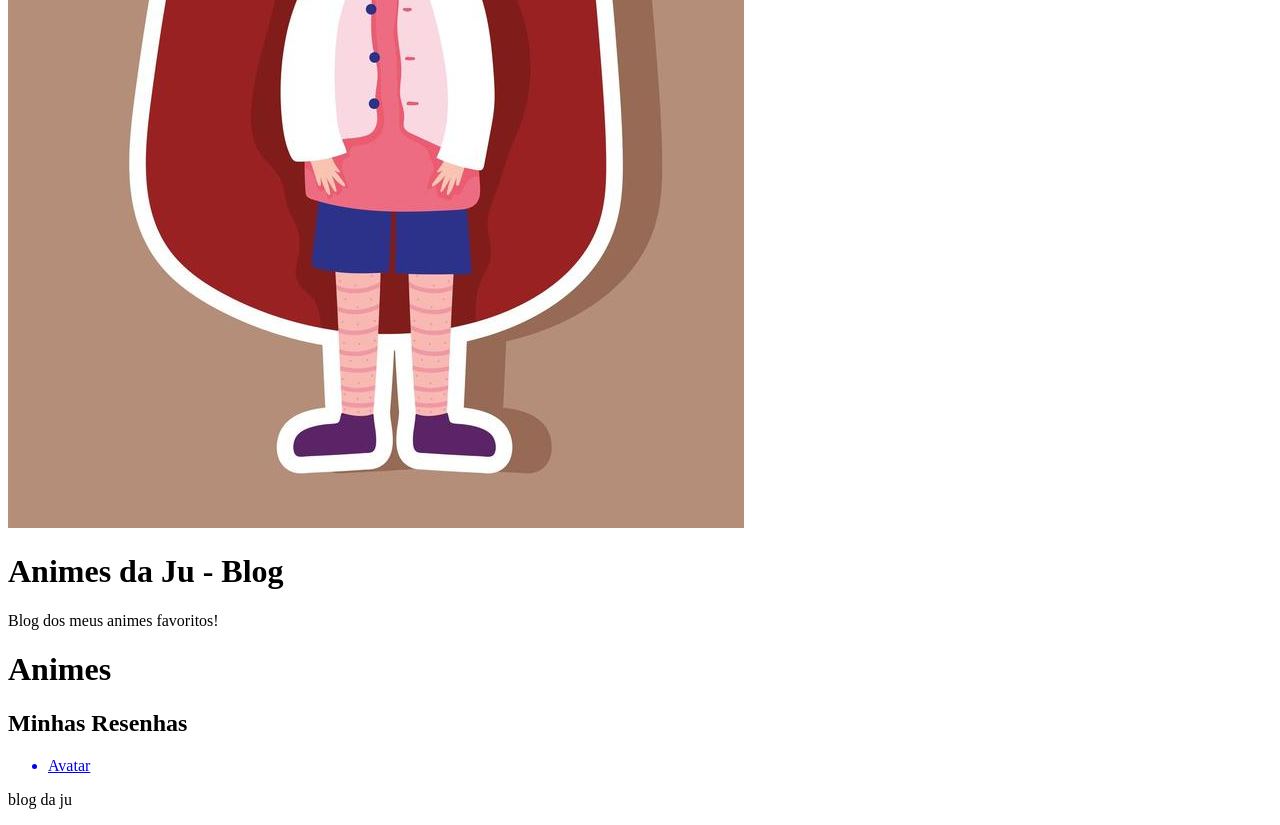
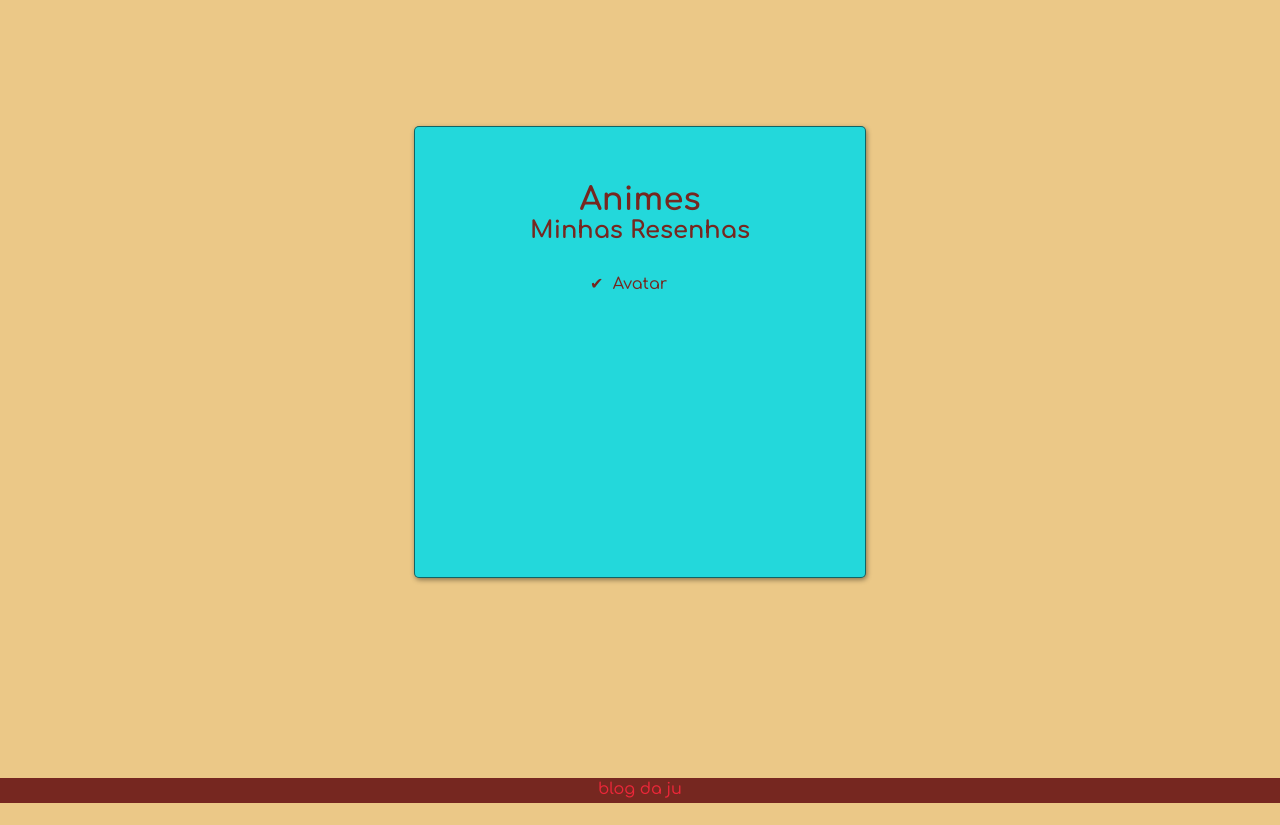
Before and after one commit to tmrprogramacao/projetos-html, a plain HTML site: page animes/animes.html in a window 1280 px wide. Shown: the part 460-1285 px from the top of the page. After the commit the page ends 1263 px from the top, so only its background shows below. Drawn offline with Linux system fonts and the light colour scheme.

Commit message:
alteracao anime

```diff
--- a/animes/animes.html
+++ b/animes/animes.html
@@ -5,6 +5,7 @@
     <meta http-equiv="X-UA-Compatible" content="IE=edge">
     <meta name="viewport" content="width=device-width, initial-scale=1.0">
     <title>Animes da Ju</title>
+    <link rel="stylesheet" href="estilos/estiloanime.css">
 </head>
 <body>
 
--- /dev/null
+++ b/animes/estilos/estiloanime.css
@@ -0,0 +1,115 @@
+@charset "UTF-8";
+@import url('https://fonts.googleapis.com/css2?family=Comfortaa:wght@300;500;700&display=swap');
+*{
+    margin: 0;
+    padding: 0;
+}
+
+
+:root{
+    --coramareloesc: #c18e0d;
+    --coramarelocla: #dfa43899;
+    --corciano: #23d8db;
+    --corvermelhoesc:#762720;
+    --corvermelhocla: #eb2739;
+
+}
+body{
+    background-color: var(--coramarelocla);
+    font-family: 'Comfortaa';
+}
+header{
+    height: 334px;
+    max-width: 1000px;
+    min-width: 300px;
+    margin: auto;
+    text-align: center;
+    background-color: var(--corciano);
+    border: 1px solid rgba(0, 0, 0, 0.527);
+    box-shadow: 1px 2px 5px rgba(0, 0, 0, 0.406);
+    margin-top: 50px;
+    border-radius: 5px;
+
+}
+.textoheader{
+    position: relative;
+    bottom: 150px;
+    left: 50px;
+    font-weight: 700;
+    color: var(--corvermelhoesc);
+    border-radius: 5px;
+
+
+}
+header h1{
+    padding: 20px;
+}
+header img{
+    position: relative;
+    top: 35px;
+    right: 350px;
+    border-radius: 50%;
+    width: 250px;
+    height: 270px;
+}
+
+main{
+    background-color: #23d8db;
+    width: 450px;
+    height: 450px;
+    margin: auto;
+    margin-top: 200px;
+    margin-bottom: 200px;
+    border-radius: 5px;
+    border: 1px solid rgba(0, 0, 0, 0.539);
+    box-shadow: 1px 2px 5px rgba(0, 0, 0, 0.406);
+    display: flex;
+    flex-direction: column;
+    justify-content: center;
+    align-items: center;
+
+}
+main div{
+    background-color: var(--coramareloesc);
+    border-radius: 5px;
+    border: 1px solid rgba(0, 0, 0, 0.717);
+    width: 400px;
+    height: 150px;
+    margin: 20px;
+    display: flex;
+    flex-direction: row;
+    justify-content: space-around;
+    align-items: center;
+    color: var(--corvermelhoesc);
+}
+main h1{
+    position: relative;
+    bottom: 130px;
+    color: var(--corvermelhoesc);
+}
+main h2{
+    position: relative;
+    bottom: 130px;
+    color: var(--corvermelhoesc);
+
+}
+main ul{
+    position: relative;
+    bottom: 100px;
+    list-style-type: '\2714\00a0\00a0';
+}
+main a{
+    text-decoration: none;
+    color: var(--corvermelhoesc);
+}
+
+footer{
+    width: 100%;
+    height: 25px;
+    color: var(--corvermelhocla);
+    background-color: var(--corvermelhoesc);
+    text-align: center;
+}
+footer p{
+    padding: 2px;
+}
```
